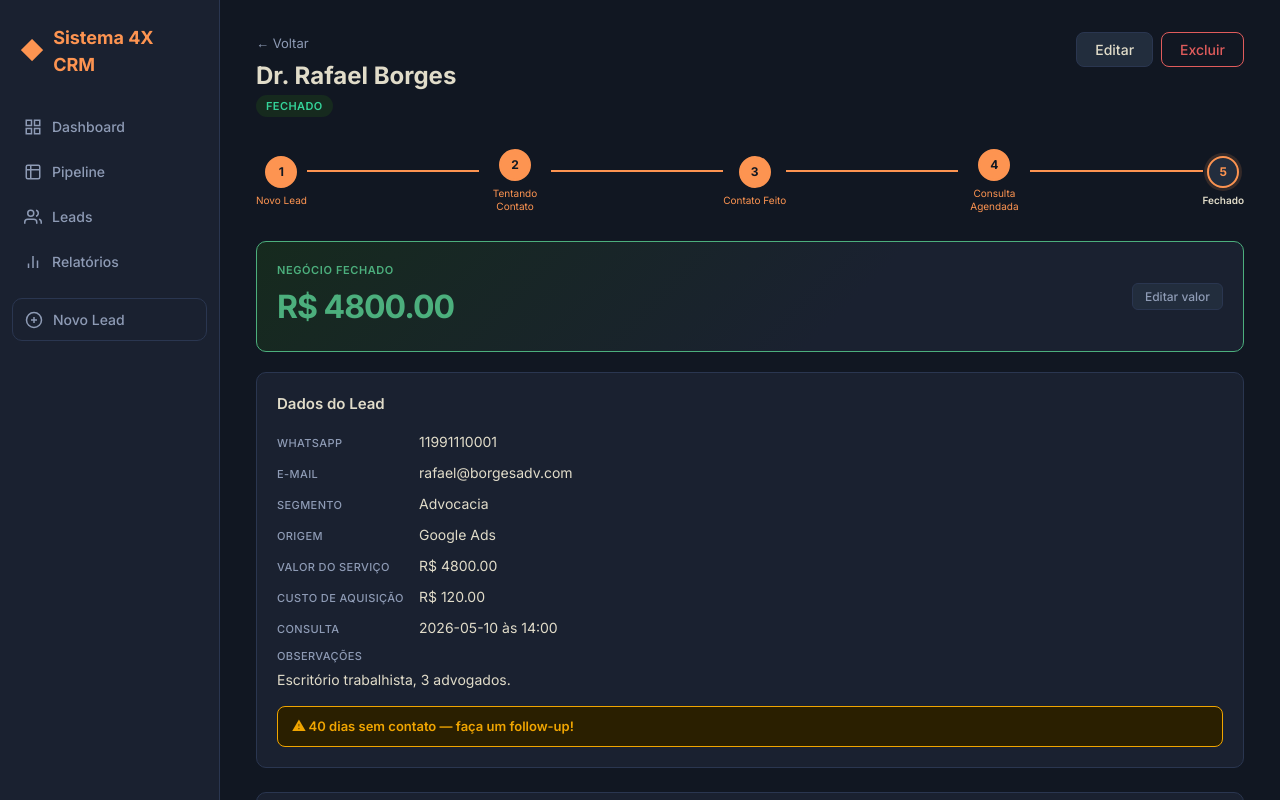
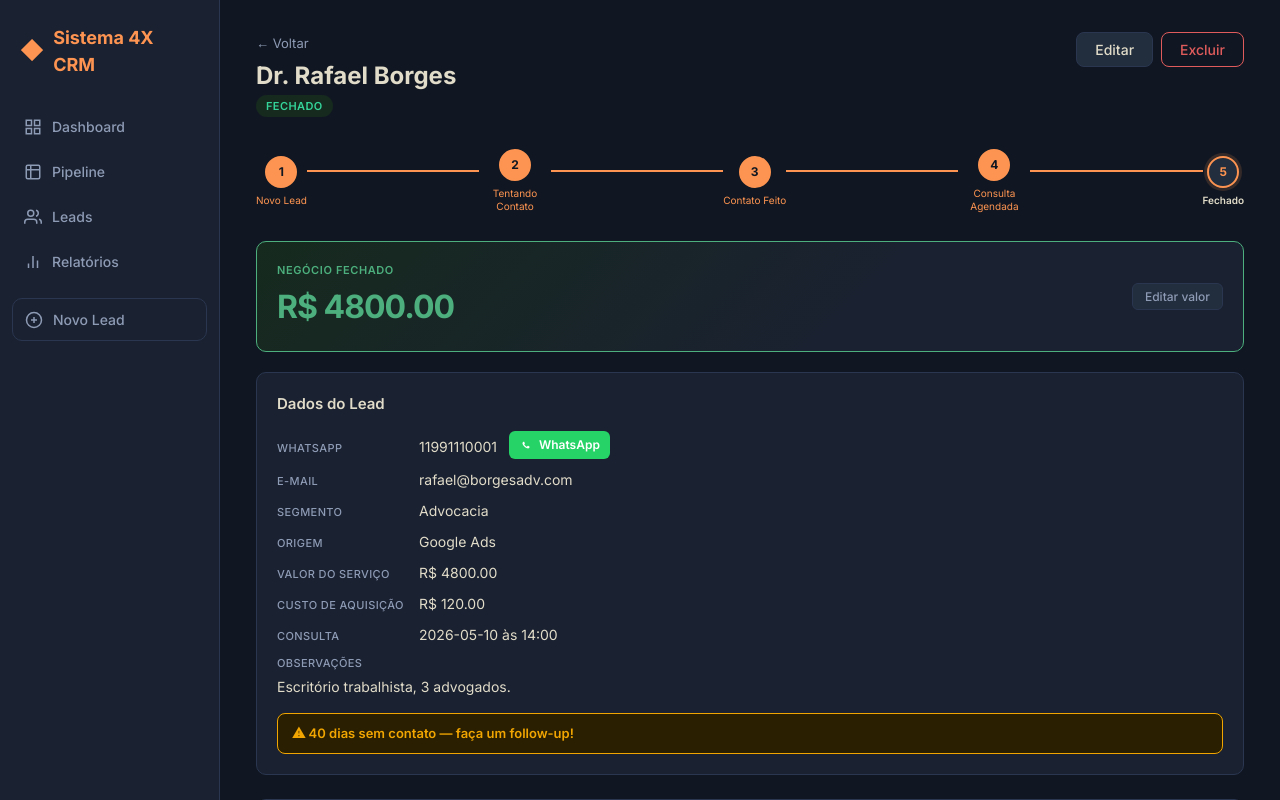
Before and after one commit to danielsilvadesa6/sistema-4x-crm, a Flask app: page /lead/1 in a window 1280 px wide. Shown: the top 800 px of the page. Run offline with Flask 3, Linux system fonts and the light colour scheme; data comes from the database, SQL or seed files in the repository; some libraries are stand-ins or nearby versions.

Commit message:
Adicionar botao de WhatsApp nos cards do Kanban e na tela de detalhe do lead

```diff
--- a/app.py
+++ b/app.py
@@ -1,6 +1,7 @@
 from flask import Flask, render_template, request, jsonify, redirect, url_for, make_response
 import sqlite3
 import os
+import re
 from datetime import datetime, timedelta
 from fpdf import FPDF
 from fpdf.enums import XPos, YPos
@@ -301,6 +302,15 @@ def seed_data(conn):
 
 # ─── Helpers ─────────────────────────────────────────────────────────────────
 
+def whatsapp_link(numero):
+    if not numero:
+        return None
+    digitos = re.sub(r"\D", "", numero)
+    if not digitos:
+        return None
+    return f"https://wa.me/55{digitos}"
+
+
 def ultima_interacao(lead_id, conn):
     row = conn.execute(
         "SELECT data_hora FROM interacoes WHERE lead_id=%s ORDER BY data_hora DESC LIMIT 1",
@@ -377,7 +387,7 @@ def pipeline():
             cards.append({
                 "id": l["id"], "nome": l["nome"], "segmento": l["segmento"],
                 "origem": l["origem"], "dias_sem_contato": d, "alerta": d > 7,
-                "etapa": l["etapa"]
+                "etapa": l["etapa"], "whatsapp_link": whatsapp_link(l["whatsapp"])
             })
         colunas[e] = cards
     conn.close()
@@ -453,7 +463,8 @@ def ver_lead(lead_id):
                            dias_sem_contato=d, tipos_interacao=TIPOS_INTERACAO,
                            etapas=ETAPAS, segmentos=SEGMENTOS, origens=ORIGENS,
                            now_str=datetime.now().strftime("%Y-%m-%dT%H:%M"),
-                           hoje=datetime.now().strftime("%Y-%m-%d"))
+                           hoje=datetime.now().strftime("%Y-%m-%d"),
+                           whatsapp_link=whatsapp_link(lead["whatsapp"]))
 
 
 @app.route("/lead/<int:lead_id>/editar", methods=["POST"])
--- a/static/css/style.css
+++ b/static/css/style.css
@@ -239,6 +239,39 @@ a { color: inherit; text-decoration: none; }
 .card-footer-info { font-size: 11px; }
 .card-aviso { color: var(--alert); font-weight: 600; }
 .card-dias  { color: var(--text2); }
+
+.btn-whatsapp {
+  display: inline-flex;
+  align-items: center;
+  gap: 5px;
+  background: #25D366;
+  color: #fff;
+  font-size: 11px;
+  font-weight: 600;
+  padding: 4px 8px;
+  border-radius: 6px;
+  text-decoration: none;
+  margin-bottom: 8px;
+  width: fit-content;
+}
+.btn-whatsapp:hover { opacity: 0.88; }
+.btn-whatsapp svg { fill: #fff; flex-shrink: 0; }
+
+.btn-whatsapp-detalhe {
+  display: inline-flex;
+  align-items: center;
+  gap: 6px;
+  background: #25D366;
+  color: #fff;
+  font-size: 12px;
+  font-weight: 600;
+  padding: 5px 10px;
+  border-radius: 6px;
+  text-decoration: none;
+  margin-left: 8px;
+}
+.btn-whatsapp-detalhe:hover { opacity: 0.88; }
+.btn-whatsapp-detalhe svg { fill: #fff; flex-shrink: 0; }
 
 /* ── Tags ────────────────────────────────────────────────── */
 .tag {
--- a/templates/lead_detalhe.html
+++ b/templates/lead_detalhe.html
@@ -78,7 +78,15 @@
   <div class="card" id="painel-info">
     <h2 class="card-title">Dados do Lead</h2>
     <div class="info-grid">
-      <div class="info-row"><span class="info-label">WhatsApp</span><span class="info-val">{{ lead.whatsapp }}</span></div>
+      <div class="info-row"><span class="info-label">WhatsApp</span><span class="info-val">
+        {{ lead.whatsapp }}
+        {% if whatsapp_link %}
+        <a href="{{ whatsapp_link }}" target="_blank" rel="noopener" class="btn-whatsapp-detalhe">
+          <svg viewBox="0 0 24 24" width="14" height="14" fill="currentColor"><path d="M17.472 14.382c-.297-.149-1.758-.867-2.03-.967-.273-.099-.471-.148-.67.15-.197.297-.767.966-.94 1.164-.173.199-.347.223-.644.075-1.746-.873-2.892-1.56-4.043-3.538-.306-.529.306-.49.876-1.633.099-.198.05-.371-.05-.52-.099-.149-.669-1.611-.916-2.207-.247-.595-.5-.51-.67-.51-.173 0-.371-.026-.57-.026-.198 0-.52.074-.792.372-.273.297-1.04.965-1.04 2.354 0 1.39.785 2.701 1.09 3.029.297.297 2.32 3.692 5.643 4.985 2.797 1.107 2.797.74 3.314.69.516-.05 1.659-.683 1.906-1.342.247-.66.247-1.219.173-1.342-.074-.124-.272-.198-.57-.347z"/></svg>
+          WhatsApp
+        </a>
+        {% endif %}
+      </span></div>
       <div class="info-row"><span class="info-label">E-mail</span><span class="info-val">{{ lead.email or '—' }}</span></div>
       <div class="info-row"><span class="info-label">Segmento</span><span class="info-val">{{ lead.segmento or '—' }}</span></div>
       <div class="info-row"><span class="info-label">Origem</span><span class="info-val">{{ lead.origem or '—' }}</span></div>
```
Also changed, not shown: templates/pipeline.html (+7 -0 lines).
